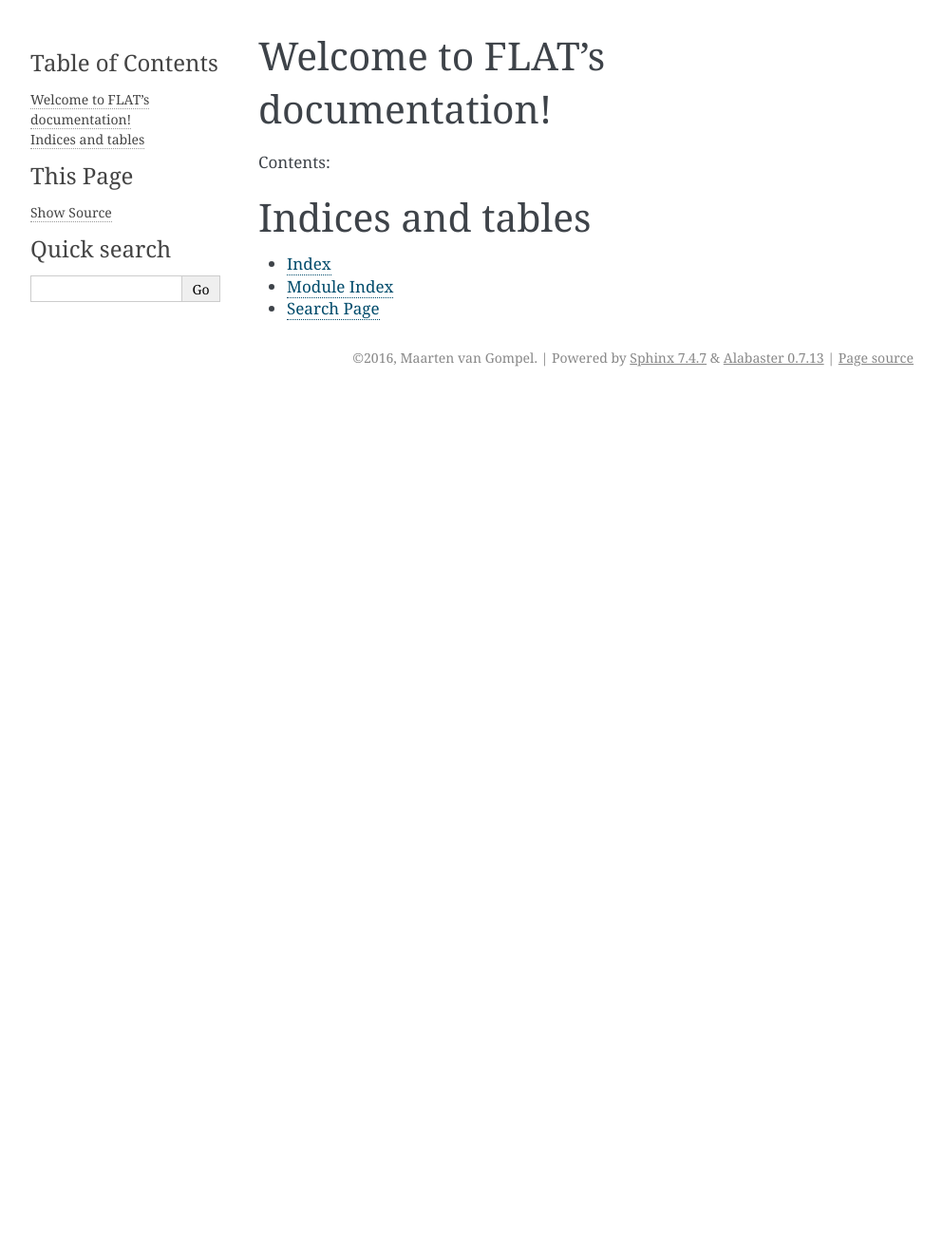
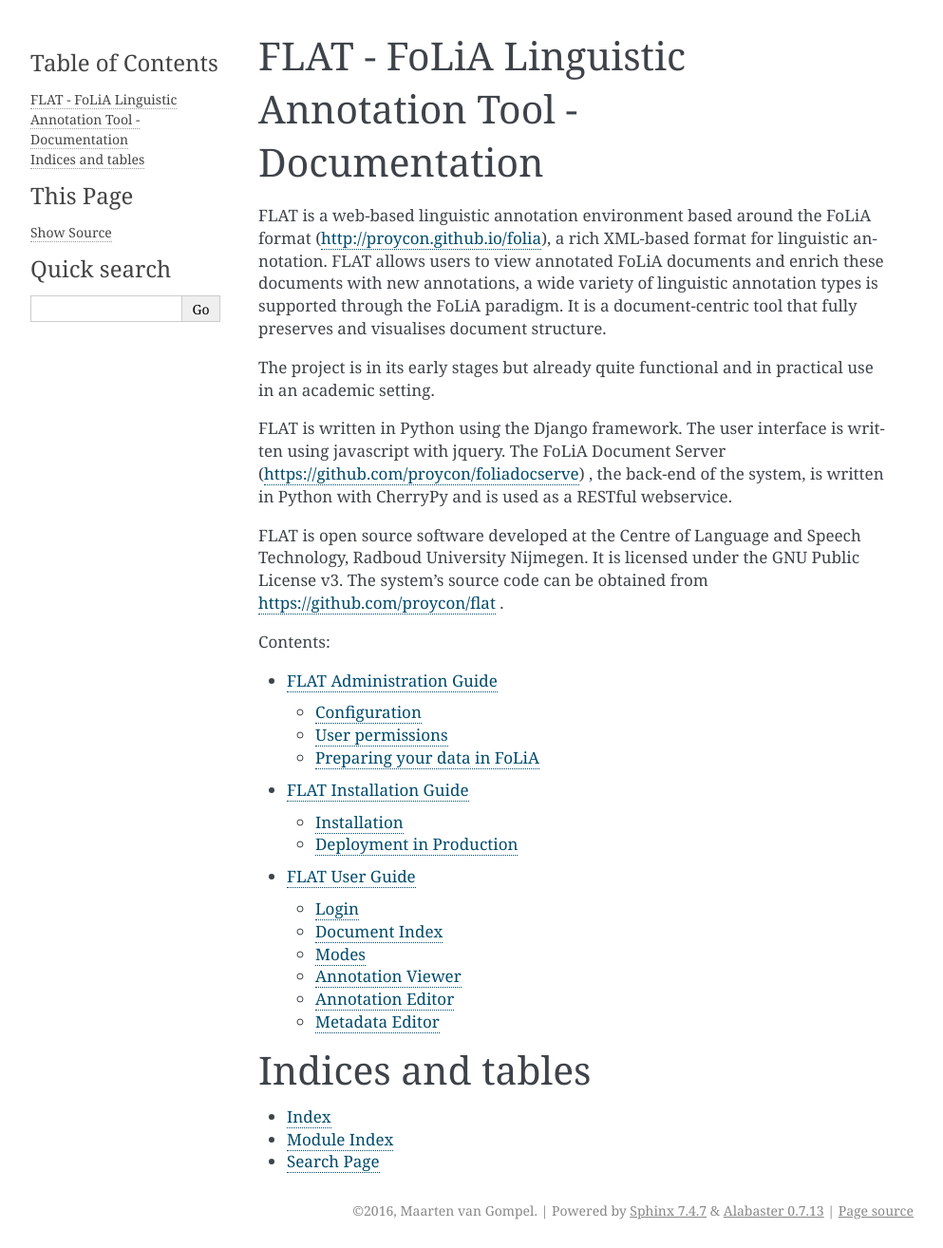
Before and after one commit to proycon/flat, a Sphinx documentation site: the page built from docs/index.rst, in a window 1280 px wide. Shown: the whole page at 95% size, without its empty margins (148-1141 px from the left). Built offline with Sphinx 7.4.7, drawn with Linux system fonts in a browser that asks for light colours; before the commit the page ends 900 px from its top, so only the background shows below that.

Commit message:
documentation syntax updates

```diff
--- a/docs/administration_guide.rst
+++ b/docs/administration_guide.rst
@@ -10,8 +10,6 @@
 3. Preparing your data in FoLiA
 
 Note that this documentation does not cover installation and the initial setup!
-Those are already documented in the `README
-<https://github.com/proycon/flat/blob/master/README.rst>`_.
 
 =============================================
 Configuration
--- a/docs/index.rst
+++ b/docs/index.rst
@@ -3,15 +3,38 @@
    You can adapt this file completely to your liking, but it should at least
    contain the root `toctree` directive.
 
-Welcome to FLAT's documentation!
-================================
+
+FLAT - FoLiA Linguistic Annotation Tool - Documentation
+==========================================================
+
+FLAT is a web-based linguistic annotation environment based around the FoLiA
+format (http://proycon.github.io/folia), a rich XML-based format for linguistic
+annotation. FLAT allows users to view annotated FoLiA documents and enrich
+these documents with new annotations, a wide variety of linguistic annotation
+types is supported through the FoLiA paradigm. It is a document-centric tool
+that fully preserves and visualises document structure.
+
+The project is in its early stages but already quite functional and in
+practical use in an academic setting.
+
+FLAT is written in Python using the Django framework. The user interface is
+written using javascript with jquery.  The FoLiA Document Server
+(https://github.com/proycon/foliadocserve) , the back-end
+of the system, is written in Python with CherryPy and is used as a RESTful
+webservice.
+
+FLAT is open source software developed at the Centre of Language and Speech
+Technology, Radboud University Nijmegen. It is licensed under the GNU Public
+License v3. The system's source code can be obtained from
+https://github.com/proycon/flat .
 
 Contents:
 
 .. toctree::
    :maxdepth: 2
+   :glob:
 
-
+   *
 
 Indices and tables
 ==================
```
Also changed, not shown: docs/user_guide.rst (+11 -11 lines).
